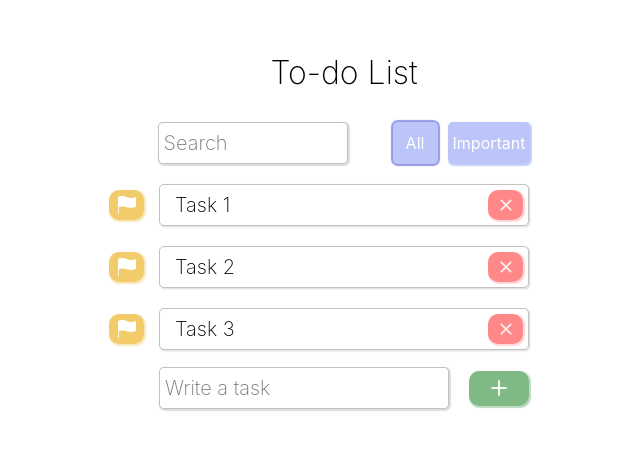
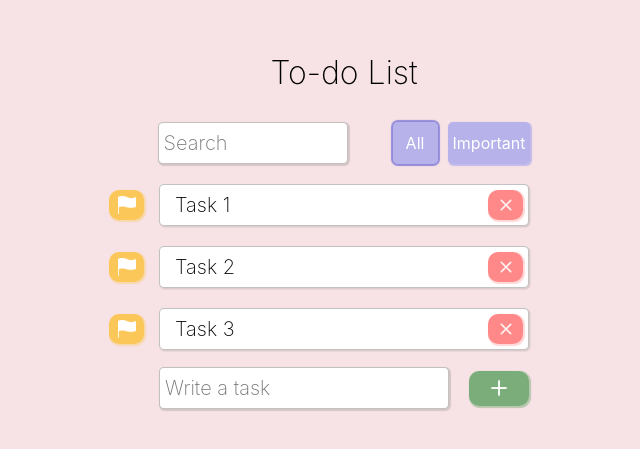
Before and after one commit to Egor-Ivankov/todo-list, a React (Vite) app: page / in a window 1280 px wide. Shown: the part 101-550 px from the top of the page, without its empty margins (296-936 px from the left). Built offline with nearby package versions, Linux system fonts and the light colour scheme.

Commit message:
style fix, added form validation

```diff
--- a/src/Features/Task-add-form/TaskAddForm.jsx
+++ b/src/Features/Task-add-form/TaskAddForm.jsx
@@ -18,9 +18,9 @@ const TaskAddForm = () => {
 
     const onHandleSubmit = (e) => {
         e.preventDefault();
-        if (newTask) {
+        if (newTask.length >= 3) {
             dispatch(tasksCreated(newTaskItem))
-        } else return;
+        } else return alert('Task length must be bigger 2 symbols');
         setNewTask('');
     }
 
--- a/src/Features/Task-item/taskItem.css
+++ b/src/Features/Task-item/taskItem.css
@@ -19,11 +19,14 @@
     padding: 5px;
     margin: 10px 0;
     box-shadow: 1px 1px 1px .5px rgba(16, 16, 16, 0.113);
+    background-color: white;
 }
 .task-item-span {
     font-weight: 200;
+    max-width: 280px;
     font-size: 20px;
     margin-left: 10px;
+    overflow: hidden;
 }
 .delete-btn {
     display: flex;
@@ -52,8 +55,8 @@
     align-items: center;
     justify-content: center;
     border: none;
-    background-color: rgba(234, 173, 19, 0.623);
-    box-shadow: 1px 1px 1px 1px rgba(234, 173, 19, 0.298);
+    background-color: rgba(252, 183, 8, 0.639);
+    box-shadow: 1px 1px 1px 1px rgba(252, 183, 8, 0.255);
     color: white;
     border-radius: 10px;
     width: 35px;
--- a/src/Features/Tasks/Tasks.jsx
+++ b/src/Features/Tasks/Tasks.jsx
@@ -31,6 +31,7 @@ const Tasks = () => {
             )
         });
     }
+
     const getSearchedTasks = (tasks) => {
         if (searchFilter < 1) {
             return tasks;
--- a/src/styles/index.css
+++ b/src/styles/index.css
@@ -6,3 +6,6 @@
   line-height: 1.5;
   font-weight: 400;
 }
+html {
+  background-color: #bf091e1c;
+}
```
